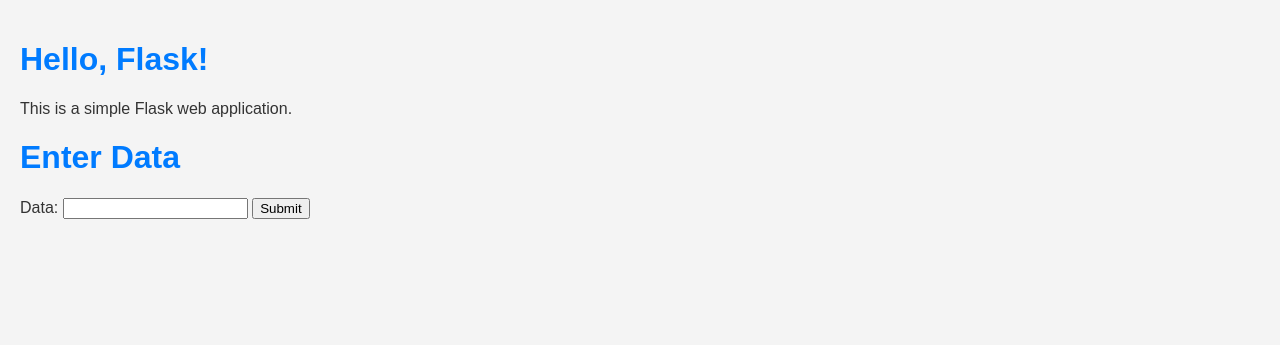
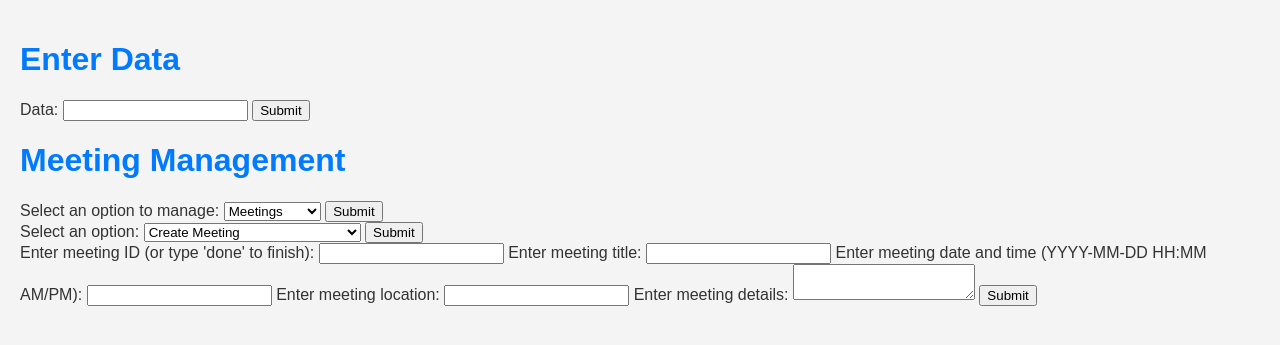
Before and after one commit to czheng181920/SoftwareArchitecture, a Flask app: page / in a window 1280 px wide. Shown: the top 345 px of the page. Run offline with Flask 3, Linux system fonts and the light colour scheme.

Commit message:
added elements to frontend(meeting stuff)
need to still connect and make functional

```diff
--- a/Presentation_Layer/static/script.js
+++ b/Presentation_Layer/static/script.js
@@ -29,3 +29,76 @@ document
       console.error('Error:', error);
     }
   });
+
+
+  /*new stuff-doesn't work yet, need to debug */
+  const optionForm = document.getElementById('optionForm');
+
+  optionForm.addEventListener('submit', (event) =>
+  {
+    event.preventDefault();
+    const choice = document.getElementById('choice').value;
+
+    if (choice === '1')
+    {
+        meetingForm.style.display = 'block';
+    }
+    else
+    {
+        // Handle other choices
+        console.log('Choice:', choice);
+    }
+  });
+
+  const meetingForm = document.querySelector('meeting-option');
+  meetingForm.addEventListener('submit', (event) =>
+  {
+      event.preventDefault();
+      const choice = document.getElementById('meeting-option').value;
+
+      //Each option based on the selected value
+      if (choice === '1')
+        {
+          //Create Meeting
+          console.log('Create Meeting selected');
+      }
+      else if (choice === '2')
+      {
+          //Query All Meetings
+          console.log('Query All Meetings selected');
+      }
+      else if (choice === '3')
+      {
+          //Query Meeting by ID
+          console.log('Query Meeting by ID selected');
+      }
+      else if (choice === '4')
+      {
+          //Update Meeting
+          console.log('Update Meeting selected');
+      }
+      else if (choice === '5')
+      {
+          //Delete Meeting
+          console.log('Delete Meeting selected');
+      }
+      else if (choice === '6')
+      {
+          //List of Calendars for a Meeting
+          console.log('List of Calendars for a Meeting selected');
+      }
+      else if (choice === '7')
+      {
+          //List of Participants for a Meeting
+          console.log('List of Participants for a Meeting selected');
+      }
+      else if (choice === '8')
+      {
+          //List of Attachments for a Meeting
+          console.log('List of Attachments for a Meeting selected');
+      }
+      else
+      {
+          console.log('Invalid choice');
+      }
+  });
--- a/Presentation_Layer/templates/index.html
+++ b/Presentation_Layer/templates/index.html
@@ -4,7 +4,7 @@
   <head>
     <meta charset="UTF-8" />
     <meta name="viewport" content="width=device-width, initial-scale=1.0" />
-    <title>My Flask App</title>
+    <title>Meeting Management Web App</title>
     <link
       rel="stylesheet"
       href="{{ url_for('static', filename='style.css') }}"
@@ -12,14 +12,59 @@
     <script src="{{ url_for('static', filename='script.js') }}"></script>
   </head>
   <body>
-    <h1>Hello, Flask!</h1>
-    <p>This is a simple Flask web application.</p>
-    <h1>Enter Data</h1>
-    <form id="data-form">
-      <label for="info">Data:</label>
-      <input type="text" id="info" name="info" />
-      <button type="submit">Submit</button>
+   <div id="datastuff">
+      <h1>Enter Data</h1>
+      <form id="data-form">
+        <label for="info">Data:</label>
+        <input type="text" id="info" name="info" />
+        <button type="submit">Submit</button>
+      </form>
+   </div>
+
+  <div id="meetingTitle">
+      <h1>Meeting Management</h1>
+      <form id="optionForm">
+        <label for="choice">Select an option to manage:</label>
+        <select id="choice" name="choice">
+            <option value="1">Meetings</option>
+            <option value="2">Calendars</option>
+            <option value="3">Participants</option>
+            <option value="4">Attachments</option>
+        </select>
+        <button type="submit">Submit</button>
     </form>
+  </div>
+
+  <!-- based on option selected show the right form; otherwise disable all for now -->
+  <!--meeting manage-->
+  <form>
+    <label for="meeting-option">Select an option:</label>
+    <select id="meeting-option" name="meeting-option">
+        <option value="1">Create Meeting</option>
+        <option value="2">Query All Meetings</option>
+        <option value="3">Query Meeting by ID</option>
+        <option value="4">Update Meeting</option>
+        <option value="5">Delete Meeting</option>
+        <option value="6">List of Calendars for a Meeting</option>
+        <option value="7">List of Participants for a Meeting</option>
+        <option value="8">List of Attachments for a Meeting</option>
+    </select>
+    <button type="submit">Submit</button>
+</form>
+
+<div id="meeting-form">
+  <label for="meeting-id">Enter meeting ID (or type 'done' to finish):</label>
+  <input type="text" id="meeting-id" name="meeting-id">
+  <label for="title">Enter meeting title:</label>
+  <input type="text" id="title" name="title">
+  <label for="date-time">Enter meeting date and time (YYYY-MM-DD HH:MM AM/PM):</label>
+  <input type="text" id="date-time" name="date-time">
+  <label for="location">Enter meeting location:</label>
+  <input type="text" id="location" name="location">
+  <label for="details">Enter meeting details:</label>
+  <textarea id="details" name="details"></textarea>
+  <button type="submit">Submit</button>
+</div>
 
     <p id="response"></p>
     <script src="{{ url_for('static', filename='script.js') }}"></script>
```
